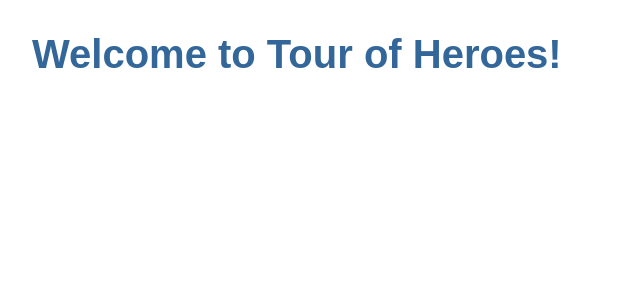
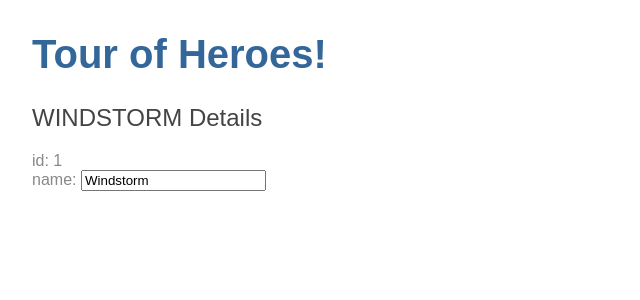
Before and after one commit to mtking78/angular-tour-of-heroes, an Angular app: page / in a window 1280 px wide. Shown: the top 300 px of the page, without its empty margins (0-640 px from the left). Built offline with nearby package versions, Linux system fonts and the light colour scheme.

Commit message:
Create 'heroes' component and add FormsModule.

```diff
--- a/src/app/app.component.html
+++ b/src/app/app.component.html
@@ -1,5 +1,6 @@
 <h1>
-  Welcome to {{ title }}!
+  {{ title }}!
 </h1>
+<app-heroes></app-heroes>
 
 <!-- <router-outlet></router-outlet> -->
--- /dev/null
+++ b/src/app/hero.ts
@@ -0,0 +1,4 @@
+export class Hero {
+  id: number;
+  name: string;
+}
--- /dev/null
+++ b/src/app/heroes/heroes.component.html
@@ -0,0 +1,13 @@
+<!-- Bind the hero details -->
+<!-- Pipes (|) format strings, such as "| uppercase." -->
+<h2>{{ hero.name | uppercase }} Details</h2>
+<div>
+  <span>id: </span>
+  {{ hero.id }}
+</div>
+<div>
+  <label>name:
+    <!-- 2-Way binding between element and property. -->
+    <input [(ngModel)]="hero.name" placeholder="name">
+  </label>
+</div>
--- /dev/null
+++ b/src/app/heroes/heroes.component.ts
@@ -0,0 +1,20 @@
+import { Component, OnInit } from '@angular/core';
+import { Hero } from '../hero';
+
+@Component({
+  selector: 'app-heroes',
+  templateUrl: './heroes.component.html',
+  styleUrls: ['./heroes.component.css']
+})
+export class HeroesComponent implements OnInit {
+  hero: Hero = {
+    id: 1,
+    name: 'Windstorm'
+  };
+
+  constructor() { }
+
+  ngOnInit() {
+  }
+
+}
```
Also changed, not shown: src/app/app.module.ts (+5 -2 lines), src/app/heroes/heroes.component.css (added), 1 other file (tests, documents, lock files or other folders).
